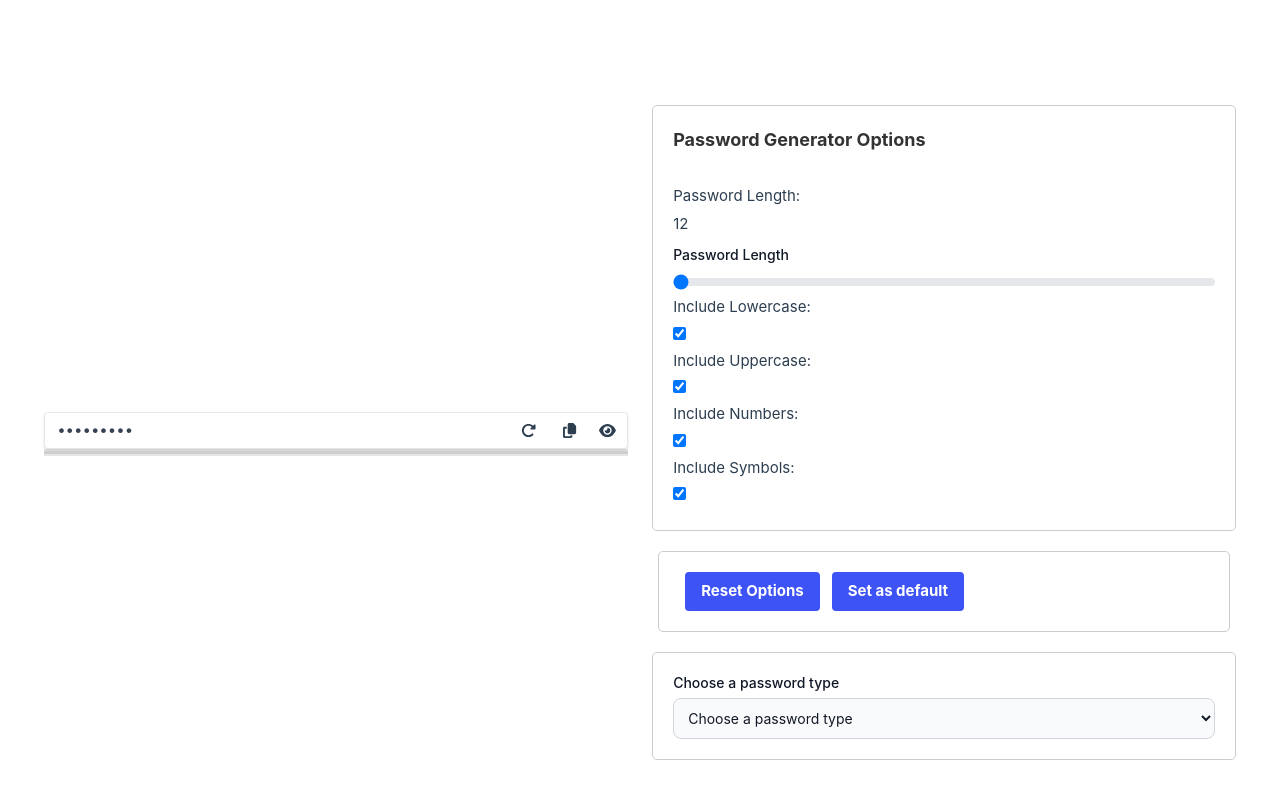
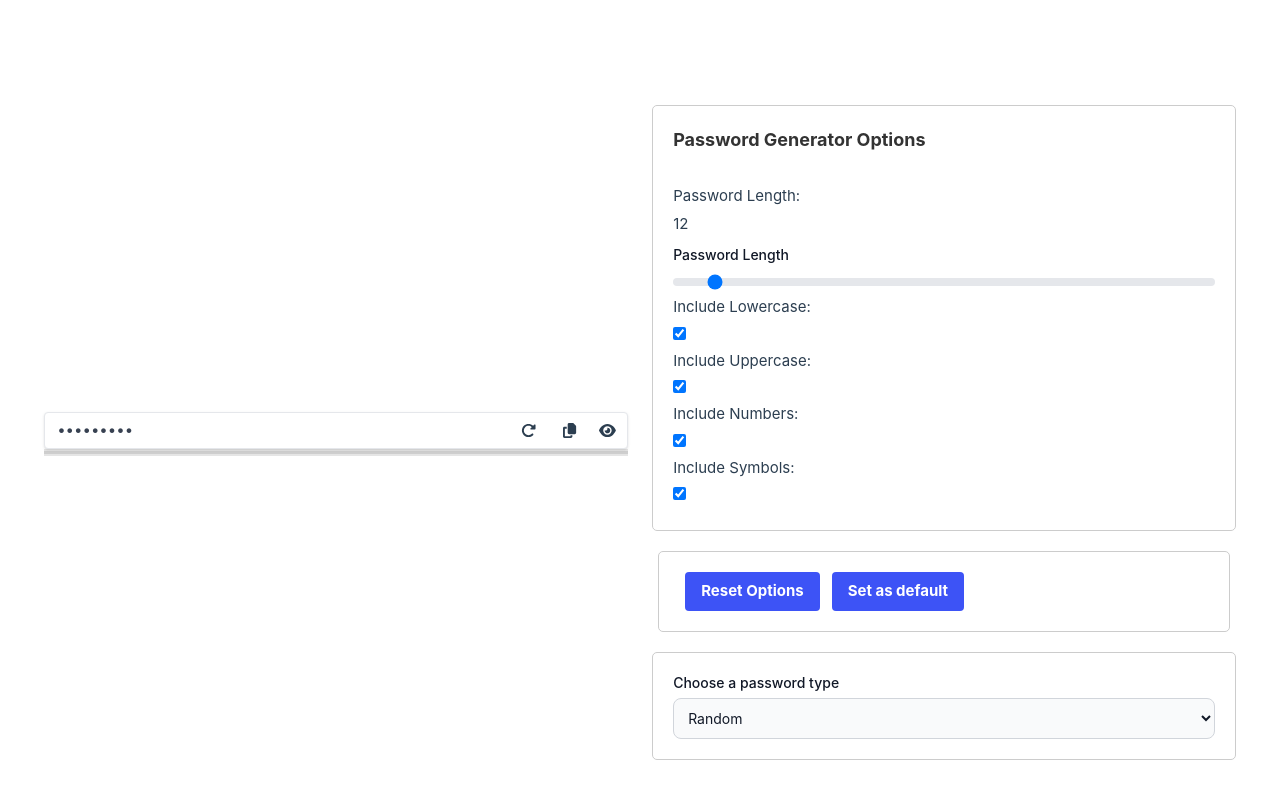
Before and after one commit to camer0nluo/password-generator, a Vue app in the folder password-generator/: page / in a window 1280 px wide. Shown: the top 798 px of the page. Built offline with nearby package versions, Linux system fonts and the light colour scheme.

Commit message:
feature: add questionnaire comments and moved code

```diff
--- a/password-generator/src/components/PasswordGenerator.vue
+++ b/password-generator/src/components/PasswordGenerator.vue
@@ -5,10 +5,7 @@
     <div class=" w-full">
       <div>
         <div class="relative w-full">
-          <input @input="updatePassword" ref="password" v-model="passwordStore.password" id="password"
-            v-on:click="checkPasswordStrength"
-            v-on:change="checkPasswordStrength"
-            v-on:input="checkPasswordStrength"
+          <input @change="checkPasswordStrength" ref="password" v-model="passwordStore.password" id="password"
             class="	shadow appearance-none border rounded w-full py-2 px-3 overflow-x-hidden text-gray-700 leading-tight focus:outline-none focus:shadow-outline"
             :type="passwordStore.showPassword ? 'text' : 'password'" placeholder="***********"
             aria-label="Password Input Box" />
@@ -26,8 +23,8 @@
             <font-awesome-icon :icon="faCopy" />
           </span>
 
-          <!-- Repeat Icon -->
-          <span @click="passwordStore.generatePassword"
+          <!-- Generate Password Icon -->
+          <span @click="passwordStore.generatePasswordBasedOnType"
             class="input-icon absolute inset-y-0 right-20 flex items-center pr-3 cursor-pointer"
             aria-label="Generate New Password">
             <font-awesome-icon icon="fa-solid fa-rotate-right" />
@@ -43,7 +40,7 @@
 
 <script setup>
 import zxcvbn from 'zxcvbn'
-import { ref } from 'vue'
+import { ref, watch } from 'vue';
 import { usePasswordStore } from '../stores/password'
 import ToastSuccess from '../components/ToastSuccess.vue'
 import { faEye, faEyeSlash, faCopy } from '@fortawesome/free-solid-svg-icons'
@@ -83,13 +80,11 @@ function checkPasswordStrength() {
   try {
     let val = passwordStore.password
     let result = zxcvbn(val);
-
-    // Update the password strength meter
-    meter.value.value = result.score;
-
     // Update the text indicator
     if (val !== "") {
       passwordStrengthText.value.innerHTML = "Strength: " + strength[result.score];
+      // Update the password strength meter
+      meter.value.value = result.score;
     } else {
       passwordStrengthText.value.innerHTML = "Password Strength can't be calculated";
     }
@@ -123,6 +118,22 @@ meter {
 meter::-webkit-meter-bar {
   background: none;
   background-color: rgba(0, 0, 0, 0.1);
+}
+
+meter[value="1"] {
+  background: red;
+}
+
+meter[value="2"] {
+  background: yellow;
+}
+
+meter[value="3"] {
+  background: orange;
+}
+
+meter[value="4"] {
+  background: green;
 }
 
 /* Webkit based browsers */
--- a/password-generator/src/components/PasswordOptions.vue
+++ b/password-generator/src/components/PasswordOptions.vue
@@ -5,14 +5,14 @@
         <br />
         <label for="length">Password Length:</label>
         <input id="length" type="number" v-model="passwordStore.passwordLength" :min="minPasswordLength"
-            placeholder="Enter password length" aria-label="Password Length" />
+        aria-label="Password Length" />
 
         <label for="password-length" class="block mb-2 text-sm font-medium text-gray-900 dark:text-white">Password
             Length</label>
         <input id="default-range" type="range" :min="minPasswordLength" max="100" v-model="passwordStore.passwordLength"
             class="w-full h-2 bg-gray-200 rounded-lg appearance-none cursor-pointer dark:bg-gray-700" />
 
-
+        <span v-show="passwordStore.selectedType === 'Random'">
             <label for="includeLowercase">Include Lowercase:</label>
             <input id="includeLowercase" type="checkbox" v-model="passwordStore.includeLowercase"
                 aria-label="Include Lowercase" />
@@ -22,10 +22,13 @@
                 aria-label="Include Uppercase" />
 
             <label for="includeNumbers">Include Numbers:</label>
-        <input id="includeNumbers" type="checkbox" v-model="passwordStore.includeNumbers" aria-label="Include Numbers" />
+            <input id="includeNumbers" type="checkbox" v-model="passwordStore.includeNumbers"
+                aria-label="Include Numbers" />
 
             <label for="includeSymbols">Include Symbols:</label>
-        <input id="includeSymbols" type="checkbox" v-model="passwordStore.includeSymbols" aria-label="Include Symbols" />
+            <input id="includeSymbols" type="checkbox" v-model="passwordStore.includeSymbols"
+                aria-label="Include Symbols" />
+        </span>
     </div>
     <div class="mx-1.5">
         <button class="bg-[#3d53f6] hover:bg-blue-700 text-white font-bold py-2 px-4 rounded mx-1.5"
@@ -41,7 +44,7 @@
     <div>
         <label for="types" class="block mb-2 text-sm font-medium text-gray-900 dark:text-white">Choose a password
             type</label>
-        <select id="types" @change="handleTypeChange" v-model="selectedType"
+        <select id="types" @change="handleTypeChange" v-model="passwordStore.selectedType"
             class="bg-gray-50 border border-gray-300 text-gray-900 text-sm rounded-lg focus:ring-blue-500 focus:border-blue-500 block w-full p-2.5 dark:bg-gray-700 dark:border-gray-600 dark:placeholder-gray-400 dark:text-white dark:focus:ring-blue-500 dark:focus:border-blue-500">
             <option disabled value="">Choose a password type</option>
             <option value="Random">Random</option>
@@ -53,22 +56,11 @@
 
 <script setup>
 import { usePasswordStore } from '../stores/password'
-import { ref } from 'vue';
-
 const passwordStore = usePasswordStore()
-const minPasswordLength = 12
-
-const selectedType = ref('');
-
+const minPasswordLength = 6
 const handleTypeChange = () => {
-    if (selectedType.value === 'Random') {
-        passwordStore.generatePassword();
-    } else if (selectedType.value === 'Memorable') {
-        passwordStore.generateMemorablePassword();
-    } else if (selectedType.value === 'Pin') {
-        passwordStore.generatePin();
+    passwordStore.generatePasswordBasedOnType()
 }
-};
 </script>
 
 <style scoped>
--- a/password-generator/src/stores/password.ts
+++ b/password-generator/src/stores/password.ts
@@ -11,13 +11,14 @@ export const usePasswordStore = defineStore({
     includeUppercase: true,
     includeNumbers: true,
     includeSymbols: true,
+    selectedType: 'Random'
   }),
   actions: {
     updateOptions(options: {
-        passwordLength: number,
-        includeLowercase: boolean,
-        includeUppercase: boolean,
-        includeNumbers: boolean,
+      passwordLength: number
+      includeLowercase: boolean
+      includeUppercase: boolean
+      includeNumbers: boolean
       includeSymbols: boolean
     }) {
       this.passwordLength = options.passwordLength
@@ -54,11 +55,11 @@ export const usePasswordStore = defineStore({
 
     setAsNewDefaultOptions() {
       // set local storage values
-        localStorage.setItem('passwordLength', String(this.passwordLength))
-        localStorage.setItem('includeLowercase', String(this.includeLowercase))
-        localStorage.setItem('includeUppercase', String(this.includeUppercase))
-        localStorage.setItem('includeNumbers',String(this.includeNumbers))
-        localStorage.setItem('includeSymbols', String(this.includeSymbols))
+      localStorage.setItem('passwordLength', this.passwordLength)
+      localStorage.setItem('includeLowercase', this.includeLowercase)
+      localStorage.setItem('includeUppercase', this.includeUppercase)
+      localStorage.setItem('includeNumbers', this.includeNumbers)
+      localStorage.setItem('includeSymbols', this.includeSymbols)
     },
 
     updatePassword(value) {
@@ -67,10 +68,10 @@ export const usePasswordStore = defineStore({
     togglePasswordVisibility() {
       this.showPassword = !this.showPassword
     },
-    generatePin(){
+    generatePin() {
       const numberCharacters = '0123456789'
-        const characterList = numberCharacters;
-        let password = '';
+      const characterList = numberCharacters
+      let password = ''
 
       // Create an array to hold random values
       const randomValuesArray = new Uint32Array(this.passwordLength)
@@ -83,38 +84,49 @@ export const usePasswordStore = defineStore({
 
       this.updatePassword(password)
     },
-    generateMemorablePassword(){
-      const words = ["apple", "banana", "cherry", "dog", "elephant", "flower", "giraffe"];
-      const randomIndex1 = Math.floor(Math.random() * words.length);
-      const randomIndex2 = Math.floor(Math.random() * words.length);
-      this.updatePassword(words[randomIndex1] + words[randomIndex2])
+    generateMemorablePassword() {
+      const words = ['apple', 'banana', 'cherry', 'dog', 'elephant', 'flower', 'giraffe'];
+      let password = '';
+      const maxLength = this.passwordLength;
+
+      while (password.length < maxLength) {
+        const randomIndex = Math.floor(Math.random() * words.length);
+        const randomWord = words[randomIndex];
+
+        // Add the word to the password, ensuring it doesn't exceed the maxLength
+        if (password.length + randomWord.length <= maxLength) {
+          password += randomWord;
+        } else {
+          // If adding the whole word exceeds the maxLength, add a portion of the word
+          const remainingLength = maxLength - password.length;
+          password += randomWord.slice(0, remainingLength);
+        }
+      }
+
+      this.updatePassword(password);
     },
     generatePassword() {
       const lowercaseCharacters = 'abcdefghijklmnopqrstuvwxyz'
       const uppercaseCharacters = 'ABCDEFGHIJKLMNOPQRSTUVWXYZ'
       const numberCharacters = '0123456789'
       const symbolCharacters = '!@#$%^&*()_+~`|}{[]:;?><,./-='
-      let characterList = '';
-      let password = '';
+      let characterList = ''
+      let password = ''
       if (this.includeLowercase) {
-        characterList += lowercaseCharacters;
+        characterList += lowercaseCharacters
       }
 
-
       if (this.includeUppercase) {
-        characterList += uppercaseCharacters;
+        characterList += uppercaseCharacters
       }
 
-
       if (this.includeNumbers) {
-        characterList += numberCharacters;
+        characterList += numberCharacters
       }
 
-
       if (this.includeSymbols) {
-        characterList += symbolCharacters;
+        characterList += symbolCharacters
       }
-
 
       // Create an array to hold random values
       const randomValuesArray = new Uint32Array(this.passwordLength)
@@ -128,6 +140,15 @@ export const usePasswordStore = defineStore({
       }
 
       this.updatePassword(password)
+    },
+    generatePasswordBasedOnType() {
+      if (this.selectedType === 'Random') {
+        this.generatePassword()
+      } else if (this.selectedType === 'Pin') {
+        this.generatePin()
+      } else if (this.selectedType === 'Memorable') {
+        this.generateMemorablePassword()
+      }
     }
   }
 })
```
Also changed, not shown: 1 other file (tests, documents, lock files or other folders). Lines whose indentation alone changed are shown as unchanged.
